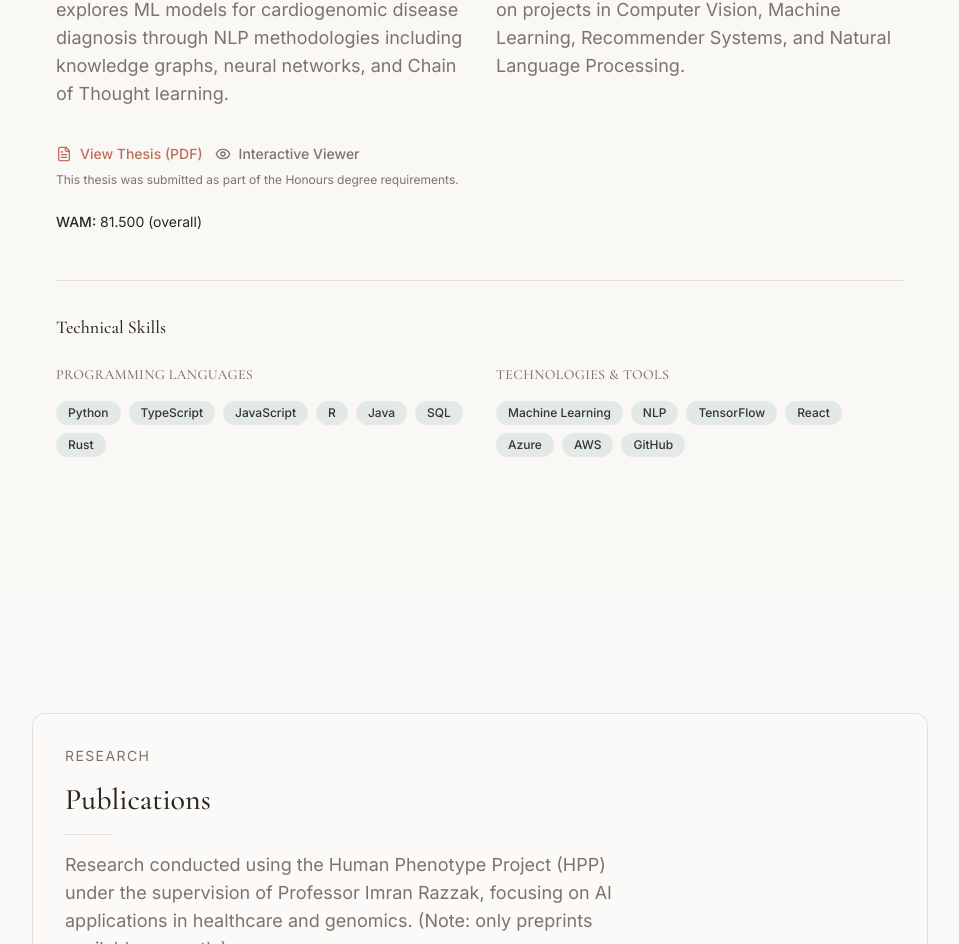
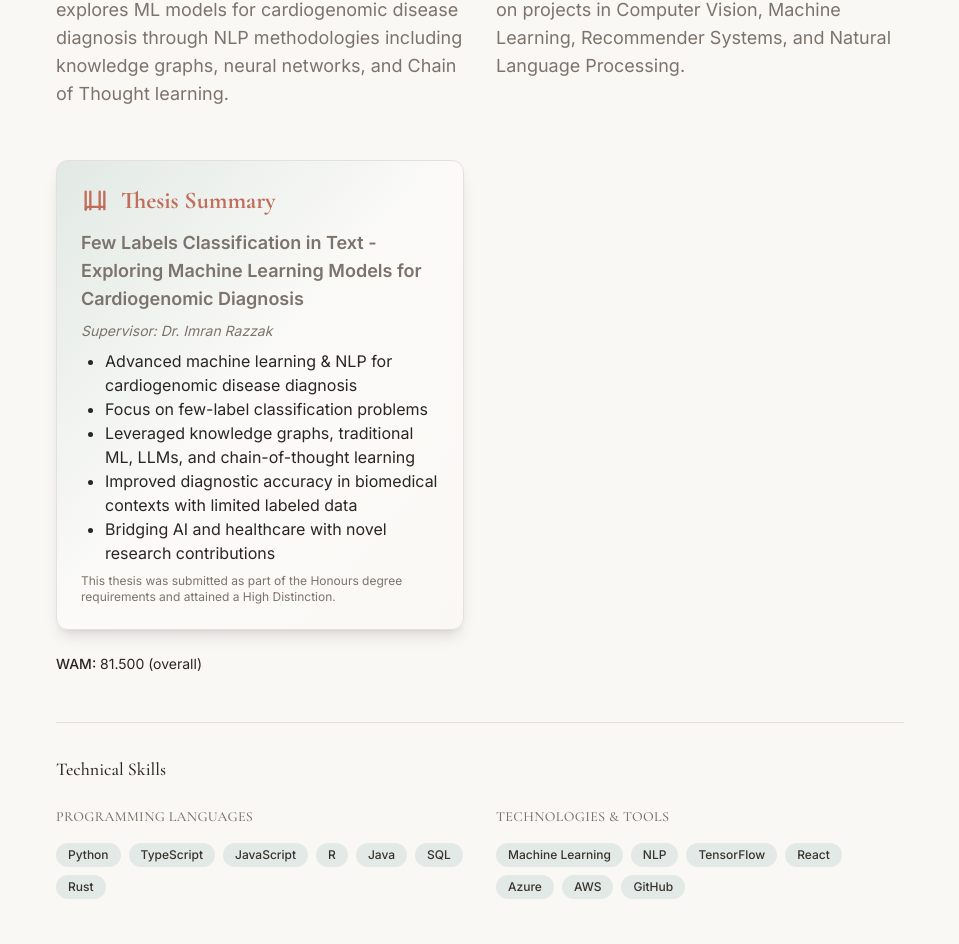
Before and after one commit to NiraOra/portfolio_nira, a React (Vite) app: page / in a window 1280 px wide. Shown: the part 1233-2177 px from the top of the page, without its empty margins (160-1119 px from the left). Built offline with nearby package versions, Linux system fonts and the light colour scheme; the HTML template or start-up script is replaced by a standard one.

Commit message:
removing thesis PDF + giving a thesis summary

```diff
--- a/src/components/portfolio/About.tsx
+++ b/src/components/portfolio/About.tsx
@@ -2,14 +2,14 @@ import { motion } from "framer-motion";
 import { useScrollReveal } from "../../hooks/use-scroll-reveal";
 import { FileText, Eye } from "lucide-react";
 import { useState } from "react";
-import ThesisViewer from "./ThesisViewer";
+// ThesisViewer removed
 
 const About = () => {
   const { ref, controls, staggerVariants, itemVariants } = useScrollReveal({
     margin: "-80px"
   });
 
-  const [isThesisViewerOpen, setIsThesisViewerOpen] = useState(false);
+  // ThesisViewer state removed
 
   return (
     <section id="about-section" className="section-padding bg-card" ref={ref}>
@@ -42,27 +42,26 @@ const About = () => {
                 networks, and Chain of Thought learning.
               </p>
               <div className="pt-3 flex flex-col gap-2">
-                <div className="flex gap-3">
-                  <a
-                    href="/pdfs/Niranjana_Arun_Menon_Thesis.pdf"
-                    target="_blank"
-                    rel="noopener noreferrer"
-                    className="inline-flex items-center gap-2 text-sm font-medium text-primary hover:text-primary/80 transition-colors"
-                  >
-                    <FileText className="w-4 h-4" />
-                    View Thesis (PDF)
-                  </a>
-                  <button
-                    onClick={() => setIsThesisViewerOpen(true)}
-                    className="inline-flex items-center gap-2 text-sm font-medium text-muted-foreground hover:text-primary transition-colors"
-                  >
-                    <Eye className="w-4 h-4" />
-                    Interactive Viewer
-                  </button>
+                <div className="mt-4 p-6 bg-gradient-to-br from-secondary via-background to-card rounded-xl shadow-lg border border-border">
+                  <div className="flex items-center gap-3 mb-3">
+                    <svg width="28" height="28" viewBox="0 0 24 24" fill="none" stroke="currentColor" strokeWidth="2" strokeLinecap="round" strokeLinejoin="round" className="text-primary"><path d="M4 19.5A2.5 2.5 0 0 1 6.5 17H20"/><path d="M4 4v15"/><path d="M8 4v15"/><path d="M16 4v15"/><path d="M20 4v15"/></svg>
+                    <h3 className="font-serif text-2xl font-bold text-primary">Thesis Summary</h3>
+                  </div>
+                  <div className="space-y-2">
+                    <p className="text-lg font-semibold text-muted-foreground">Few Labels Classification in Text - Exploring Machine Learning Models for Cardiogenomic Diagnosis</p>
+                    <p className="italic text-sm text-muted-foreground mb-2">Supervisor: Dr. Imran Razzak</p>
+                    <ul className="list-disc pl-6 text-base text-body mb-2">
+                      <li>Advanced machine learning & NLP for cardiogenomic disease diagnosis</li>
+                      <li>Focus on few-label classification problems</li>
+                      <li>Leveraged knowledge graphs, traditional ML, LLMs, and chain-of-thought learning</li>
+                      <li>Improved diagnostic accuracy in biomedical contexts with limited labeled data</li>
+                      <li>Bridging AI and healthcare with novel research contributions</li>
+                    </ul>
+                  </div>
+                  <div className="mt-2 text-xs text-muted-foreground">
+                    This thesis was submitted as part of the Honours degree requirements and attained a High Distinction.
+                  </div>
                 </div>
-                <p className="text-xs text-muted-foreground">
-                  This thesis was submitted as part of the Honours degree requirements.
-                </p>
               </div>
               <p className="text-sm">
                 <span className="font-medium">WAM:</span> 81.500 (overall)
@@ -121,11 +120,7 @@ const About = () => {
         </motion.div>
       </div>
 
-      <ThesisViewer
-        pdfUrl="/pdfs/Niranjana_Arun_Menon_Thesis.pdf"
-        isOpen={isThesisViewerOpen}
-        onClose={() => setIsThesisViewerOpen(false)}
-      />
+      {/* ThesisViewer removed */}
     </section>
   );
 };
--- a/src/components/portfolio/ThesisViewer.tsx
+++ /dev/null
@@ -1,132 +0,0 @@
-import { motion } from "framer-motion";
-import { useState } from "react";
-import { ChevronRight, BookOpen, Menu, X } from "lucide-react";
-
-const chapters = [
-  { title: "Abstract", page: 2 },
-  { title: "1. Introduction", page: 13 },
-  { title: "2. Background", page: 15 },
-  { title: "3. Literature Review", page: 23 },
-  { title: "4. Datasets", page: 34 },
-  { title: "5. Methodology", page: 41 },
-  { title: "6. Results and Discussion", page: 52 },
-  { title: "7. Conclusion and Future Work", page: 66 },
-  { title: "References", page: 68 },
-  { title: "Appendices", page: 72 },
-];
-
-interface ThesisViewerProps {
-  pdfUrl: string;
-  isOpen: boolean;
-  onClose: () => void;
-}
-
-const ThesisViewer: React.FC<ThesisViewerProps> = ({ pdfUrl, isOpen, onClose }) => {
-  const [currentPage, setCurrentPage] = useState(1);
-  const [showToc, setShowToc] = useState(false);
-
-  const handleChapterClick = (page: number) => {
-    setCurrentPage(page);
-    setShowToc(false);
-    const pdfFrame = document.getElementById('thesis-pdf') as HTMLIFrameElement;
-    if (pdfFrame) {
-      pdfFrame.src = `${pdfUrl}#page=${page}`;
-    }
-  };
-
-  if (!isOpen) return null;
-
-  return (
-    <motion.div
-      initial={{ opacity: 0 }}
-      animate={{ opacity: 1 }}
-      exit={{ opacity: 0 }}
-      className="fixed inset-0 z-50 bg-background/95 backdrop-blur-sm"
-    >
-      <div className="h-full flex flex-col p-2 md:p-8 max-w-7xl mx-auto relative">
-        <div className="flex items-center justify-between mb-2 md:mb-6 px-2 md:px-0 flex-shrink-0">
-          <div className="flex items-center gap-4">
-            <h2 className="text-lg md:text-2xl font-serif font-medium">Thesis Viewer</h2>
-            <button
-              onClick={() => setShowToc(!showToc)}
-              className="lg:hidden p-2 rounded-lg bg-secondary hover:bg-primary hover:text-primary-foreground transition-colors"
-              aria-label="Toggle table of contents"
-            >
-              {showToc ? <X className="w-4 h-4" /> : <Menu className="w-4 h-4" />}
-            </button>
-          </div>
-          <button
-            onClick={onClose}
-            className="px-3 py-1.5 md:px-4 md:py-2 rounded-lg bg-secondary hover:bg-primary hover:text-primary-foreground transition-colors text-sm"
-          >
-            Close
-          </button>
-        </div>
-
-        {showToc && (
-          <motion.div
-            initial={{ opacity: 0, y: -10 }}
-            animate={{ opacity: 1, y: 0 }}
-            exit={{ opacity: 0, y: -10 }}
-            className="lg:hidden absolute top-12 left-2 right-2 bg-card rounded-xl p-4 shadow-lg border z-10 max-h-72 overflow-y-auto"
-          >
-            <h3 className="font-serif text-base font-medium mb-3 flex items-center gap-2">
-              <BookOpen className="w-4 h-4" />
-              Table of Contents
-            </h3>
-            <nav className="space-y-1">
-              {chapters.map((chapter) => (
-                <button
-                  key={chapter.title}
-                  onClick={() => handleChapterClick(chapter.page)}
-                  className="w-full text-left p-2 rounded-lg hover:bg-secondary transition-colors group flex items-center justify-between"
-                >
-                  <span className="text-sm font-medium">{chapter.title}</span>
-                  <div className="flex items-center gap-2 text-muted-foreground">
-                    <span className="text-xs">{chapter.page}</span>
-                    <ChevronRight className="w-3 h-3 group-hover:text-primary" />
-                  </div>
-                </button>
-              ))}
-            </nav>
-          </motion.div>
-        )}
-
-        <div className="flex-1 flex overflow-hidden min-h-0">
-          <div className="hidden lg:block w-80 bg-card rounded-xl p-6 overflow-y-auto mr-6 flex-shrink-0">
-            <h3 className="font-serif text-lg font-medium mb-4 flex items-center gap-2">
-              <BookOpen className="w-5 h-5" />
-              Table of Contents
-            </h3>
-            <nav className="space-y-2">
-              {chapters.map((chapter) => (
-                <button
-                  key={chapter.title}
-                  onClick={() => handleChapterClick(chapter.page)}
-                  className="w-full text-left p-3 rounded-lg hover:bg-secondary transition-colors group flex items-center justify-between"
-                >
-                  <span className="text-sm font-medium">{chapter.title}</span>
-                  <div className="flex items-center gap-2 text-muted-foreground">
-                    <span className="text-xs">{chapter.page}</span>
-                    <ChevronRight className="w-4 h-4 group-hover:text-primary" />
-                  </div>
-                </button>
-              ))}
-            </nav>
-          </div>
-
-          <div className="flex-1 bg-card rounded-lg md:rounded-xl overflow-hidden mx-2 md:mx-0">
-            <iframe
-              id="thesis-pdf"
-              src={`${pdfUrl}#page=${currentPage}&toolbar=1&navpanes=0&scrollbar=1&view=FitH`}
-              className="w-full h-full border-0"
-              title="Thesis PDF"
-            />
-          </div>
-        </div>
-      </div>
-    </motion.div>
-  );
-};
-
-export default ThesisViewer;
```
